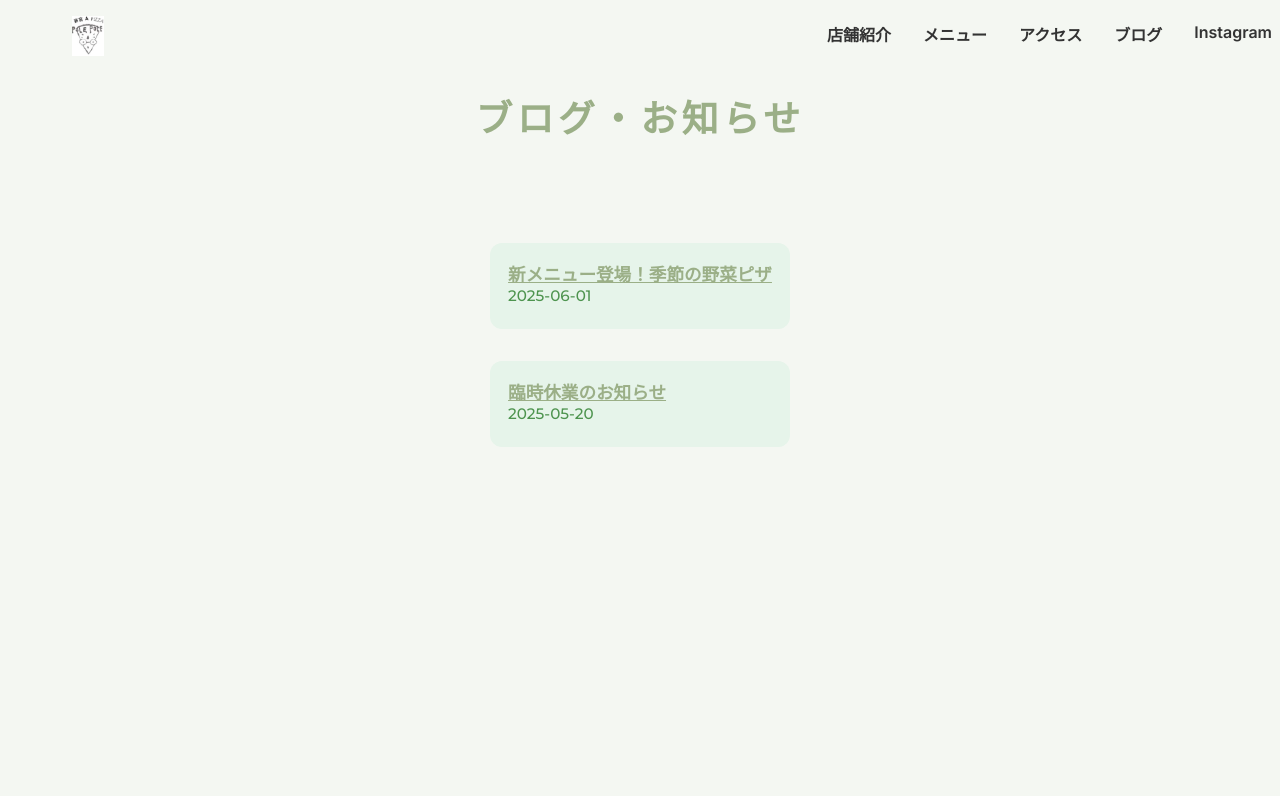
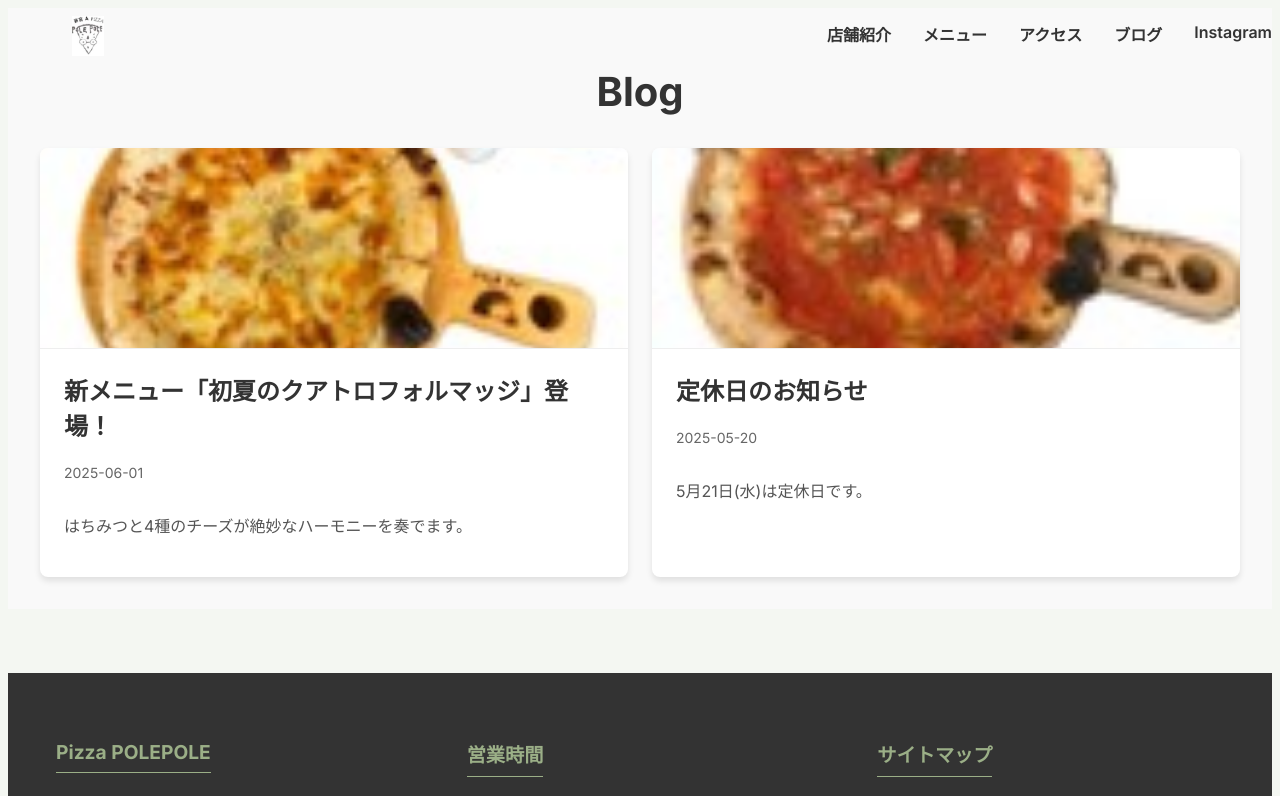
Before and after one commit to nagahiro-fujiwara/pizza-polepole, a Next.js app: page /blog in a window 1280 px wide. Shown: the top 796 px of the page. Built offline with nearby package versions, Linux system fonts and the light colour scheme; a web font is replaced by a local one.

Commit message:
[fix] 一旦エラー解消

```diff
--- a/package.json
+++ b/package.json
@@ -13,7 +13,9 @@
     "next": "15.3.4",
     "react": "^19.0.0",
     "react-dom": "^19.0.0",
-    "react-icons": "^5.5.0"
+    "react-icons": "^5.5.0",
+    "remark": "^15.0.1",
+    "remark-html": "^16.0.1"
   },
   "devDependencies": {
     "@eslint/eslintrc": "^3",
--- /dev/null
+++ b/src/app/blog/blog.module.css
@@ -0,0 +1,70 @@
+
+.container {
+  padding: 2rem;
+  background-color: #f9f9f9;
+}
+
+.title {
+  text-align: center;
+  font-size: 2.5rem;
+  margin-bottom: 2rem;
+  color: #333;
+}
+
+.grid {
+  display: grid;
+  grid-template-columns: repeat(auto-fit, minmax(300px, 1fr));
+  gap: 1.5rem;
+}
+
+.card {
+  background: white;
+  border-radius: 8px;
+  overflow: hidden;
+  box-shadow: 0 4px 6px rgba(0, 0, 0, 0.1);
+  transition: transform 0.2s ease-in-out, box-shadow 0.2s ease-in-out;
+  text-decoration: none;
+  color: inherit;
+  display: flex;
+  flex-direction: column;
+}
+
+.card:hover {
+  transform: translateY(-5px);
+  box-shadow: 0 8px 12px rgba(0, 0, 0, 0.15);
+}
+
+.cardImageContainer {
+    position: relative;
+    width: 100%;
+    height: 200px;
+}
+
+.cardImage {
+  border-bottom: 1px solid #eee;
+}
+
+.cardContent {
+  padding: 1.5rem;
+  display: flex;
+  flex-direction: column;
+  flex-grow: 1;
+}
+
+.cardTitle {
+  font-size: 1.5rem;
+  margin: 0 0 0.5rem 0;
+  color: #333;
+}
+
+.cardDate {
+  font-size: 0.875rem;
+  color: #666;
+  margin-bottom: 1rem;
+}
+
+.cardDescription {
+  font-size: 1rem;
+  color: #555;
+  flex-grow: 1;
+}
--- a/src/app/blog/page.tsx
+++ b/src/app/blog/page.tsx
@@ -1,68 +1,69 @@
-import fs from "fs";
-import path from "path";
-import matter from "gray-matter";
-import Link from "next/link";
-import styles from "../page.module.css";
 
-export const dynamic = "force-static";
+import fs from 'fs/promises';
+import path from 'path';
+import Link from 'next/link';
+import matter from 'gray-matter';
+import Image from 'next/image';
+import styles from './blog.module.css';
 
-const postsDirectory = path.join(process.cwd(), "src/app/blog/posts");
+const postsDirectory = path.join(process.cwd(), 'src/app/blog/posts');
 
-function getPosts() {
-  const fileNames = fs.readdirSync(postsDirectory);
-  return fileNames
-    .map((fileName) => {
-      const filePath = path.join(postsDirectory, fileName);
-      const fileContents = fs.readFileSync(filePath, "utf8");
-      const { data } = matter(fileContents);
+type Post = {
+  slug: string;
+  title: string;
+  date: string;
+  description: string;
+  image: string;
+};
+
+async function getPosts(): Promise<Post[]> {
+  const fileNames = await fs.readdir(postsDirectory);
+  const allPostsData = await Promise.all(
+    fileNames.map(async (fileName) => {
+      const slug = fileName.replace(/\.md$/, '');
+      const fullPath = path.join(postsDirectory, fileName);
+      const fileContents = await fs.readFile(fullPath, 'utf8');
+      const matterResult = matter(fileContents);
+
       return {
-        slug: fileName.replace(/\.md$/, ""),
-        title: data.title,
-        date: data.date,
+        slug,
+        title: matterResult.data.title,
+        date: matterResult.data.date,
+        description: matterResult.data.description,
+        image: matterResult.data.image,
       };
     })
-    .sort((a, b) => b.date.localeCompare(a.date));
+  );
+
+  return allPostsData.sort((a, b) => (a.date < b.date ? 1 : -1));
 }
 
-export default function Blog() {
-  const posts = getPosts();
+export default async function BlogPage() {
+  const posts = await getPosts();
+
   return (
-    <div className={styles.page}>
-      <main className={styles.main}>
-        <h1 className={styles.title}>ブログ・お知らせ</h1>
-        <ul style={{ padding: 0, listStyle: "none", maxWidth: 500 }}>
-          {posts.map((post) => (
-            <li
-              key={post.slug}
-              style={{
-                marginBottom: 32,
-                background: "#e6f4ea",
-                borderRadius: 12,
-                padding: 18,
-              }}
-            >
-              <div
-                style={{
-                  fontWeight: "bold",
-                  fontSize: "1.1rem",
-                  color: "#357a38",
-                }}
-              >
-                <Link href={`/blog/${post.slug}`}>{post.title}</Link>
-              </div>
-              <div
-                style={{
-                  color: "#4e944f",
-                  fontSize: "0.95rem",
-                  marginBottom: 6,
-                }}
-              >
-                {post.date}
-              </div>
-            </li>
-          ))}
-        </ul>
-      </main>
+    <div className={styles.container}>
+      <h1 className={styles.title}>Blog</h1>
+      <div className={styles.grid}>
+        {posts.map((post) => (
+          <Link href={`/blog/${post.slug}`} key={post.slug} className={styles.card}>
+            <div className={styles.cardImageContainer}>
+                <Image
+                    src={post.image}
+                    alt={post.title}
+                    layout="fill"
+                    objectFit="cover"
+                    className={styles.cardImage}
+                />
+            </div>
+            <div className={styles.cardContent}>
+              <h2 className={styles.cardTitle}>{post.title}</h2>
+              <p className={styles.cardDate}>{post.date}</p>
+              <p className={styles.cardDescription}>{post.description}</p>
+            </div>
+          </Link>
+        ))}
+      </div>
     </div>
   );
 }
--- a/src/app/blog/posts/2025-05-20-holiday.md
+++ b/src/app/blog/posts/2025-05-20-holiday.md
@@ -1,5 +1,9 @@
 ---
-title: "臨時休業のお知らせ"
-date: "2025-05-20"
+title: '定休日のお知らせ'
+date: '2025-05-20'
+image: '/images/menu1_Malinala.jpg'
+description: '5月21日(水)は定休日です。'
 ---
-都合により5/25は臨時休業いたします。ご迷惑をおかけしますがよろしくお願いいたします。
+
+誠に勝手ながら、5月21日(水)は定休日とさせていただきます。
+ご不便をおかけしますが、何卒よろしくお願い申し上げます。
--- a/src/app/blog/posts/2025-06-01-new-menu.md
+++ b/src/app/blog/posts/2025-06-01-new-menu.md
@@ -1,5 +1,19 @@
 ---
-title: "新メニュー登場！季節の野菜ピザ"
-date: "2025-06-01"
+title: '新メニュー「初夏のクアトロフォルマッジ」登場！'
+date: '2025-06-01'
+image: '/images/menu5_Quwtrofolmadge.jpg'
+description: 'はちみつと4種のチーズが絶妙なハーモニーを奏でます。'
 ---
-地元野菜をふんだんに使った新作ピザが登場しました！ぜひご賞味ください。
+
+本日より、季節限定の新メニュー「初夏のクアトロフォルマッジ」が登場しました！
+
+- ゴルゴンゾーラ
+- タレッジョ
+- モッツァレラ
+- パルミジャーノ・レッジャーノ
+
+4種類の個性豊かなチーズを贅沢に使用し、特製の生地で香ばしく焼き上げました。
+お好みで、地元産のはちみつをかけてお召し上がりください。
+チーズの塩気とはちみつの甘さが織りなす、絶妙なハーモニーをお楽しみいただけます。
+
+皆様のご来店を心よりお待ちしております。
--- a/src/app/layout.tsx
+++ b/src/app/layout.tsx
@@ -7,10 +7,11 @@ import Footer from "../components/Footer";
 const inter = Inter({ subsets: ["latin"] });
 
 export const metadata: Metadata = {
+  metadataBase: new URL("https://pizzapolepole.com"), // Add this line
   title: "薪窯Pizza POLEPOLE | 西条・東広島の本格薪窯ピザ",
   description: "広島県東広島市西条町の薪窯ピザPOLEPOLE。地元食材を使った本格ナポリピザと、心温まる癒しの空間。メニュー、店舗紹介、アクセス、ブログもご覧いただけます。",
   openGraph: {
-    title: "薪窯Pizza POLEPOLE | 西条・東広島の本格薪窯ピザ",
+    title: "薪窯Pizza POLEPOLE | 西条・東広島の本格薪窯",
     description: "広島県東広島市西条町の薪窯ピザPOLEPOLE。地元食材を使った本格ナポリピザと、心温まる癒しの空間。",
     type: "website",
     url: "https://pizzapolepole.com/", // Replace with actual domain
--- a/src/components/PizzaCard.tsx
+++ b/src/components/PizzaCard.tsx
@@ -1,4 +1,5 @@
 import React from 'react';
+import Image from 'next/image';
 
 interface Pizza {
   name: string;
@@ -14,7 +15,7 @@ interface PizzaCardProps {
 const PizzaCard: React.FC<PizzaCardProps> = ({ pizza }) => {
   return (
     <div className="pizza-card">
-      <img src={pizza.image} alt={pizza.name} />
+      <Image src={pizza.image} alt={pizza.name} width={300} height={300} />
       <h3>{pizza.name}</h3>
       <p>{pizza.description}</p>
       <span>¥{pizza.price.toLocaleString()}</span>
```
Also changed, not shown: src/app/blog/[slug]/page.tsx (+83 -22 lines), public/images/logo-dynamic.svg (added), src/app/about/about.module.css (added), src/components/InstagramFeed.module.css (added), src/components/InstagramFeed.tsx (added), src/types/react-instagram-feed.d.ts (added), 1 other file (tests, documents, lock files or other folders).
